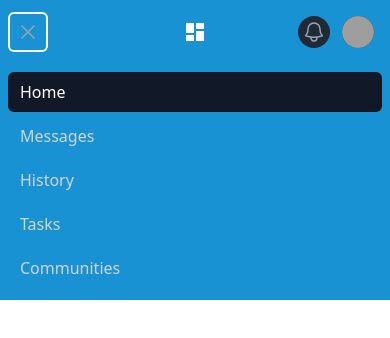
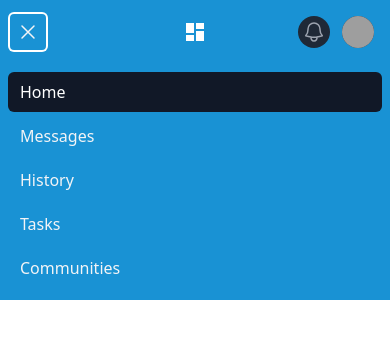
Before and after one commit to luyvannda/odin-admin-dashboard, a React (Vite) app: page / in a window 390 px wide. Both pictures are taken after a click on the button "Open main menu". Shown: the top 338 px of the page. Built offline with nearby package versions, Linux system fonts and the light colour scheme; grey boxes are pictures that could not be loaded.

Commit message:
change text color of side menu btn

```diff
--- a/src/components/NavBar.tsx
+++ b/src/components/NavBar.tsx
@@ -24,7 +24,7 @@
               <div className="relative flex h-16 items-center justify-between">
                 <div className="absolute inset-y-0 left-0 flex items-center sm:hidden">
                   {/* Mobile menu button*/}
-                  <Disclosure.Button className="relative inline-flex items-center justify-center rounded-md p-2 text-gray-400 hover:bg-gray-700 hover:text-white focus:outline-none focus:ring-2 focus:ring-inset focus:ring-white">
+                  <Disclosure.Button className="relative inline-flex items-center justify-center rounded-md p-2 text-gray-100 hover:bg-gray-700 hover:text-white focus:outline-none focus:ring-2 focus:ring-inset focus:ring-white">
                     <span className="absolute -inset-0.5" />
                     <span className="sr-only">Open main menu</span>
                     {open ? (
@@ -149,7 +149,7 @@
                     className={classNames(
                       item.current
                         ? "bg-gray-900 text-white"
-                        : "text-gray-300 hover:bg-gray-700 hover:text-white",
+                        : "text-gray-100 hover:bg-gray-700 hover:text-white",
                       "block rounded-md px-3 py-2 text-base font-medium",
                     )}
                     aria-current={item.current ? "page" : undefined}
```
Also changed, not shown: 1 other file (tests, documents, lock files or other folders).
